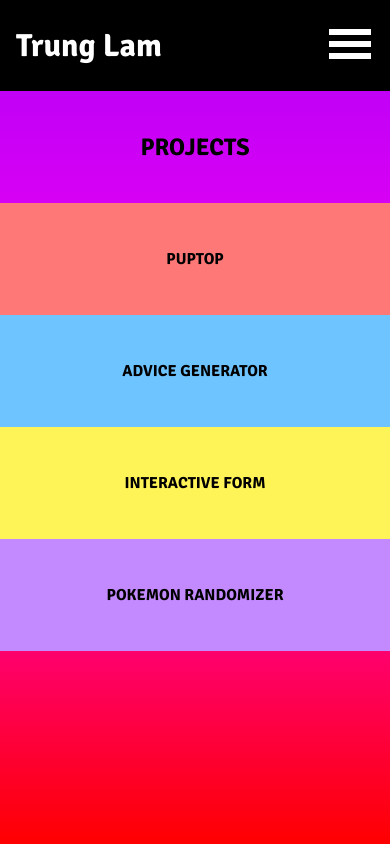
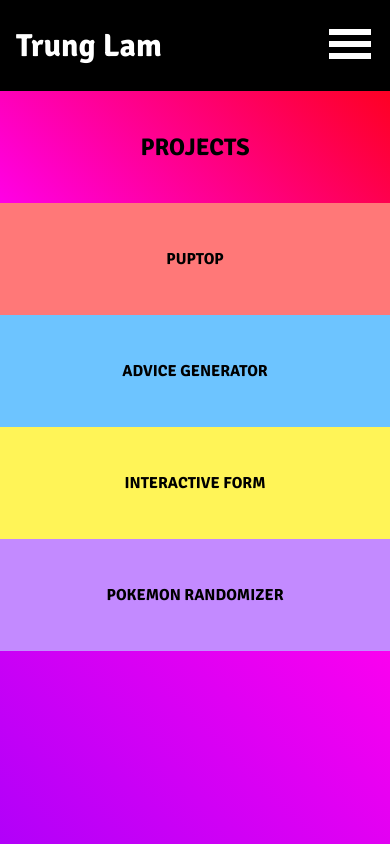
Before and after one commit to trunglam7/portfolio4, a React (Create React App) app: page / in a window 390 px wide. Built offline with nearby package versions, Linux system fonts and the light colour scheme.

Commit message:
update index background

```diff
--- a/src/index.css
+++ b/src/index.css
@@ -24,3 +24,9 @@ code {
   font-family: source-code-pro, Menlo, Monaco, Consolas, 'Courier New',
     monospace;
 }
+
+@media screen and (max-width: 675px){
+  body{
+    background: linear-gradient(45deg, rgba(177,0,249,1) 0%, rgba(255,0,239,1) 50%, rgba(254,0,0,1) 100%);
+  }
+}
```
